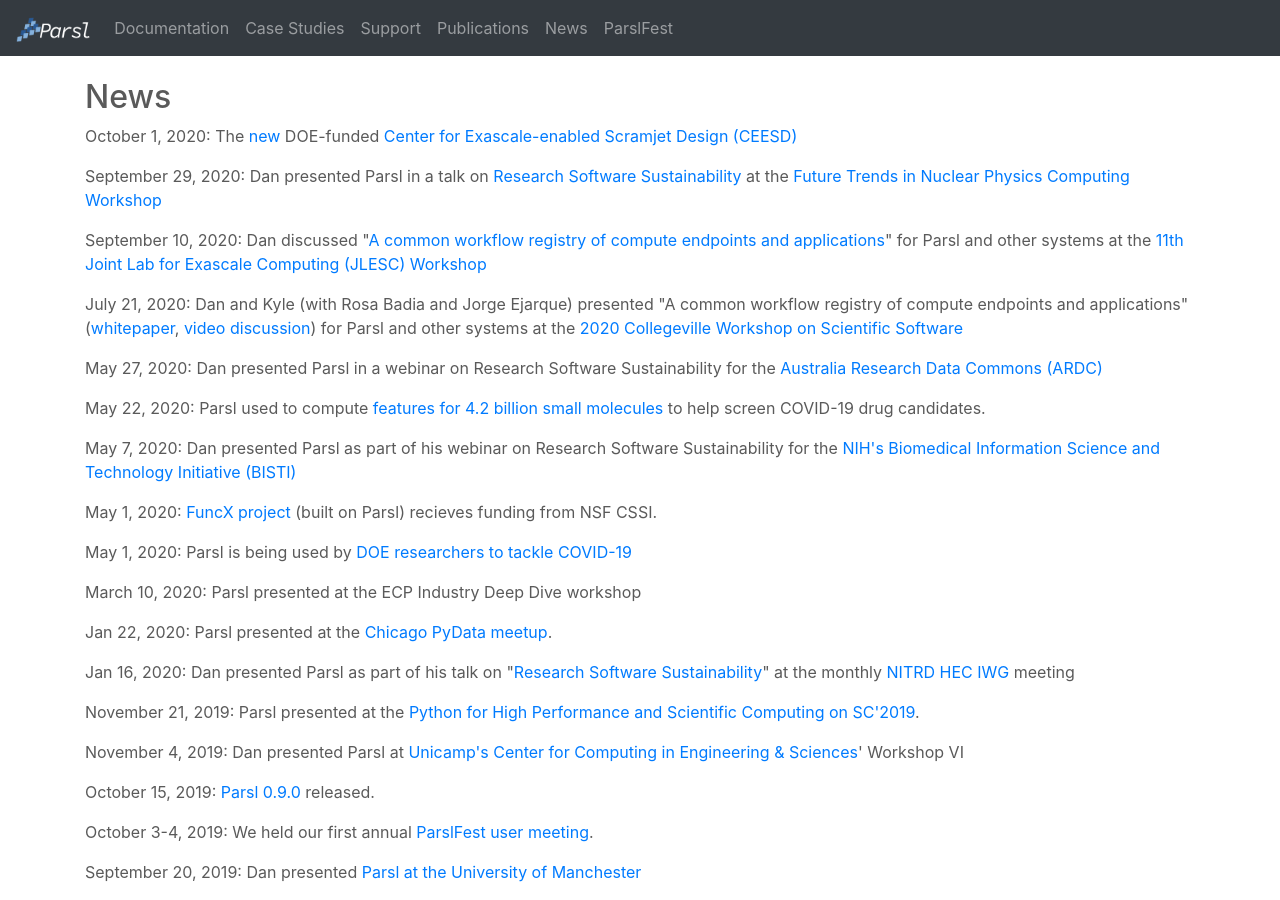
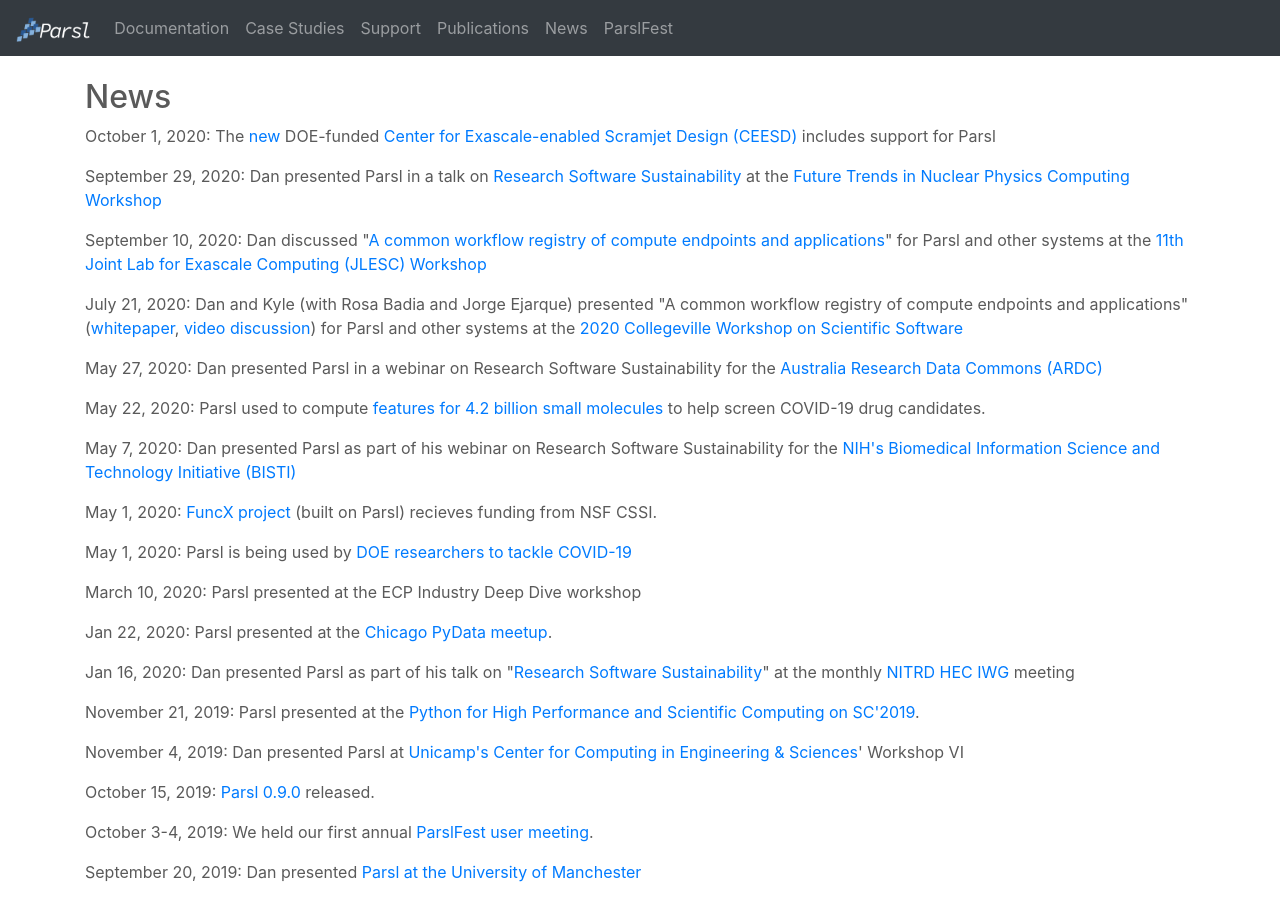
Before and after one commit to Parsl/parsl.github.io, a Jekyll site: the page built from news.html, in a window 1280 px wide and 900 px high. Built offline with Jekyll 4.4.1, drawn with Linux system fonts in a browser that asks for light colours.

Commit message:
Update news.html

```diff
--- a/news.html
+++ b/news.html
@@ -21,7 +21,7 @@
        <div class="news-info">
         <p><span class="name">October 1, 2020:</span>
           The <a href="https://www.energy.gov/nnsa/articles/nnsa-announces-selection-predictive-science-academic-alliance-program-centers">new</a>
-          DOE-funded <a href="http://ceesd.ncsa.illinois.edu">Center for Exascale-enabled Scramjet Design (CEESD)</a>
+          DOE-funded <a href="http://ceesd.ncsa.illinois.edu">Center for Exascale-enabled Scramjet Design (CEESD)</a> includes support for Parsl
        </p>
       </div>
 
```
